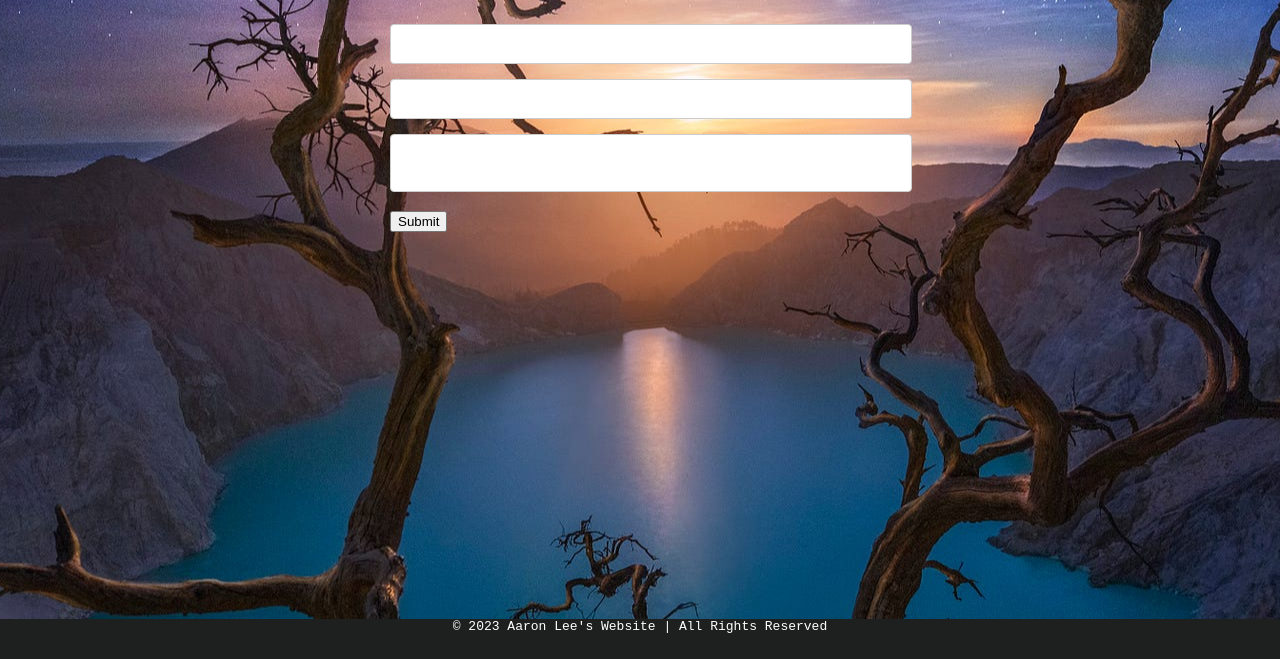
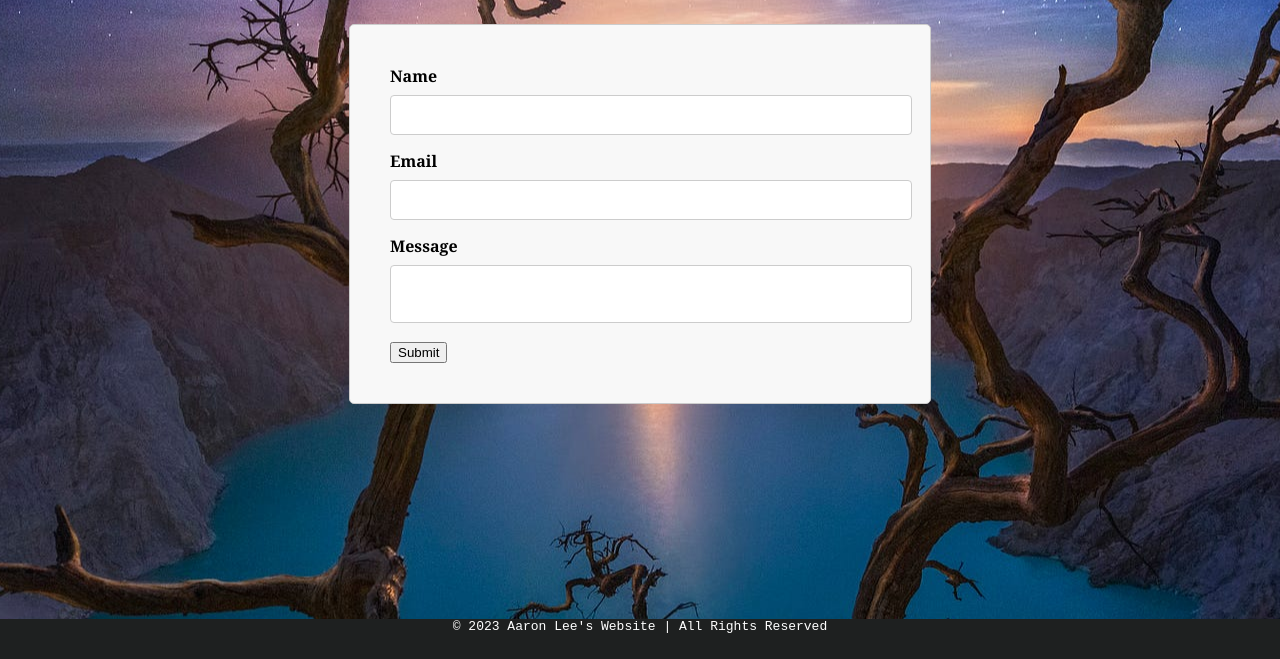
Before and after one commit to crazzedman/crazzedman.github.io, a plain HTML site: page contact.html in a window 1280 px wide. Shown: the part 141-800 px from the top of the page. Drawn offline with Linux system fonts and the light colour scheme.

Commit message:
Contact Final Changes

```diff
--- a/contact.html
+++ b/contact.html
@@ -24,14 +24,19 @@
         <h1 class="page-title">
             Contact
         </h1>
+        <div class = "about">
         <form id="contact-form">
+            <label>Name</label>
           <input type="text" id = "name" >
+          <label>Email</label>
           <input type="email" id = "email">
+          <label>Message</label>
           <textarea>
 
           </textarea>
           <input type="submit">
         </form>
+    </div>
     </main>
     <footer class="footer">
         © 2023 Aaron Lee's Website | All Rights Reserved
--- a/styles.css
+++ b/styles.css
@@ -13,6 +13,7 @@
 
   body {
     background-image: url("Sunset.jpg");
+    background-repeat: no-repeat;
     height: 100%;
     background-color: var(--cg-grey);
     min-height: 100vh;
@@ -174,7 +175,7 @@
     display: flex;
     align-items: center;
     justify-content: center;
-    padding: 20px;
+    padding: 40px;
     background-color: #f8f8f8;
     border: 1px solid #ccc;
     border-radius: 5px;
```
